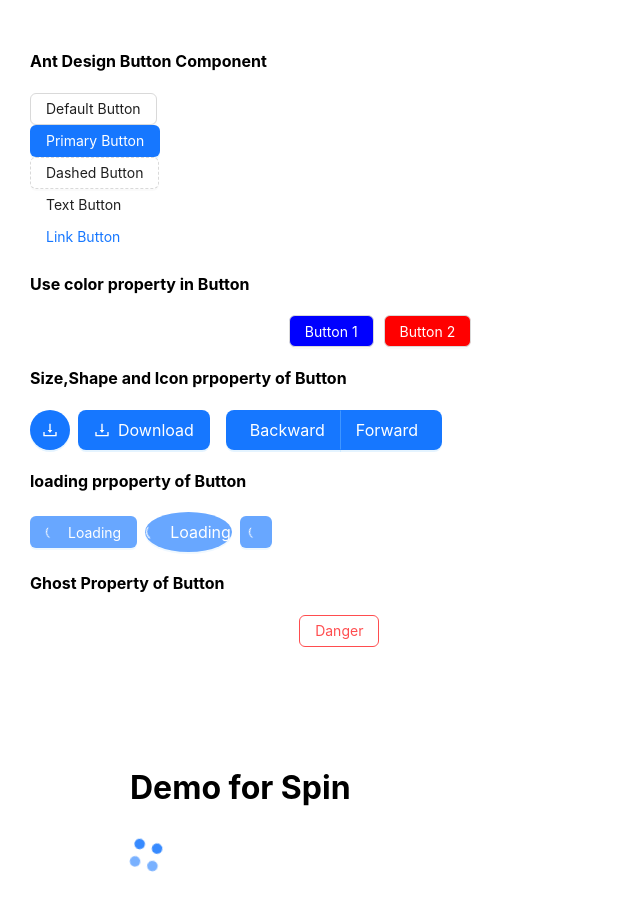
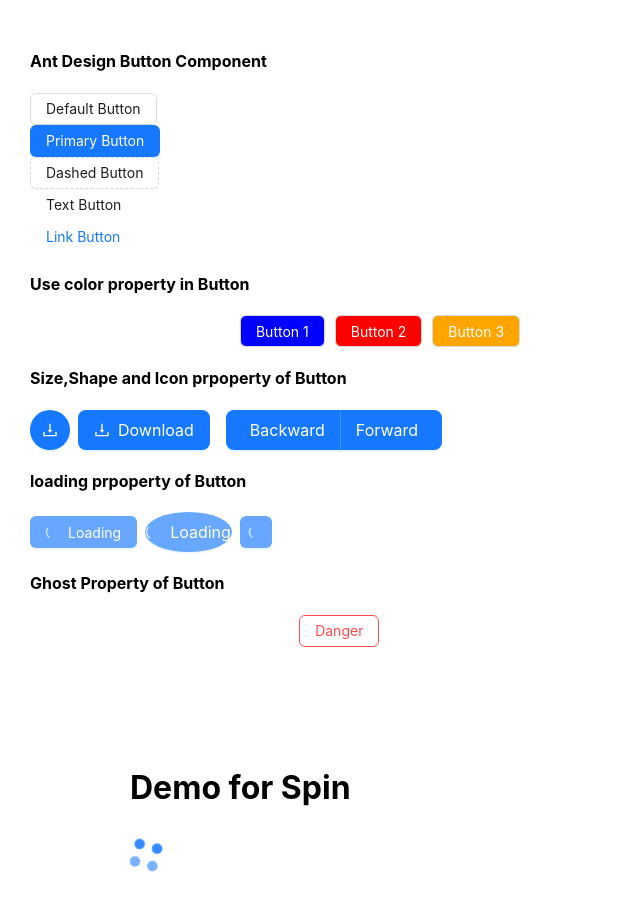
Before and after one commit to minati-kumari-subudhi/ANTDesign, a React (Create React App) app: page / in a window 1280 px wide. Shown: the top 910 px of the page, without its empty margins (0-640 px from the left). Built offline with nearby package versions, Linux system fonts and the light colour scheme.

Commit message:
Design By Antd

```diff
--- a/src/App.js
+++ b/src/App.js
@@ -1,7 +1,7 @@
 
 import React from 'react';
 import { Button } from 'antd';
-import TwoButton from './twoButton';
+import ThreeButton from './threeButton';
 import ButtonProperty from './ButtonProperty';
 import SpinProp  from './spinComp';
 
@@ -15,7 +15,7 @@ export default function App() {
       <Button type="text">Text Button</Button><br/>
       <Button type="link">Link Button </Button><br/>
 
-      <TwoButton/>
+      <ThreeButton/>
       <ButtonProperty/>
       <SpinProp/>
     </div>
--- a/src/twoButton.js
+++ b/src/threeButton.js
@@ -1,6 +1,6 @@
 import { Button } from "antd";
 
-function TwoButton(){
+function ThreeButton(){
     return(
       <>
       <h4>Use color property in Button</h4>
@@ -8,9 +8,10 @@ function TwoButton(){
       <div style={{ display: 'flex', justifyContent: 'center', gap: '10px' }}>
       <Button style={{ backgroundColor: 'blue', color: 'white' }}>Button 1</Button>
       <Button style={{ backgroundColor: 'red', color: 'white' }}>Button 2</Button>
+      <Button style={{ backgroundColor: 'orange', color: 'white' }}>Button 3</Button>
     </div>
    </>
     );
 };
 
-export default TwoButton;
+export default ThreeButton;
```
